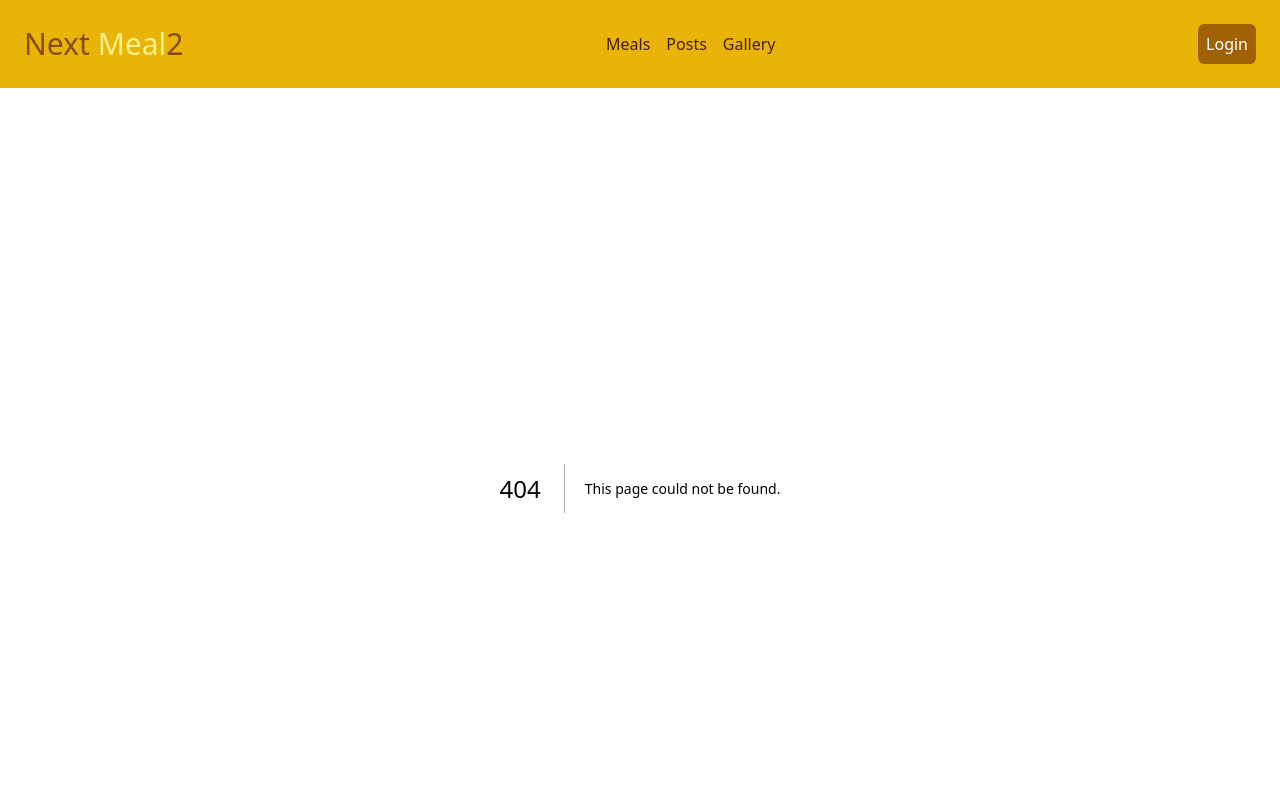
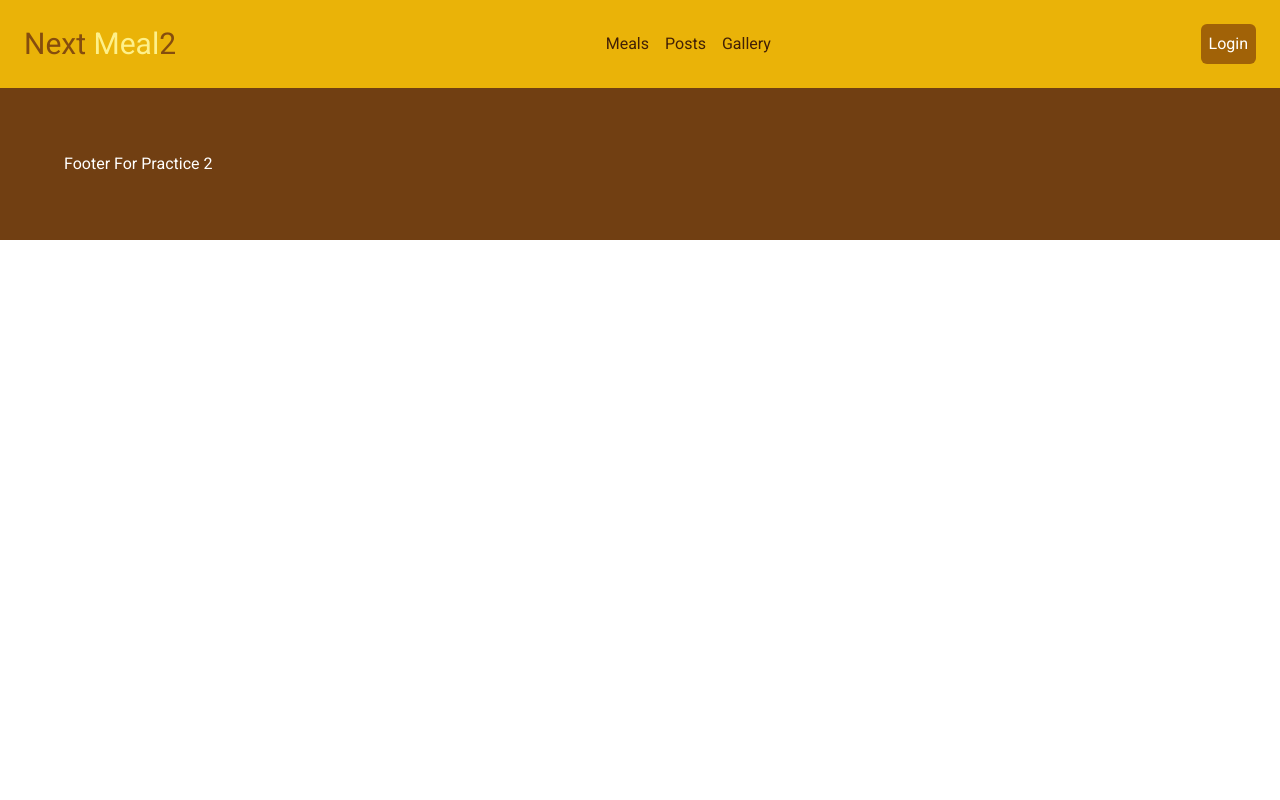
Before and after one commit to JannatulAfrozFaria/next-js-practice-2, a Next.js app: page /about in a window 1280 px wide. Before the commit this address had no page. Shown: the top 800 px of the page. Built offline with nearby package versions, Linux system fonts and the light colour scheme.

Commit message:
about route created

```diff
--- /dev/null
+++ b/src/app/about/page.jsx
@@ -0,0 +1,11 @@
+import React from 'react';
+
+const page = () => {
+    return (
+        <div>
+
+        </div>
+    );
+};
+
+export default page;
--- a/src/app/layout.js
+++ b/src/app/layout.js
@@ -4,7 +4,7 @@ import Link from "next/link";
 import NavBar from "@/components/NavBar";
 import {Roboto} from "next/font/google"
 
-const roboto = Roboto({weight: ['400','500','800'],subsets:["greek"]});
+const roboto = Roboto({weight: ['400','500','700','900'],subsets:["greek"]});
 const geistSans = localFont({
   src: "./fonts/GeistVF.woff",
   variable: "--font-geist-sans",
@@ -28,7 +28,8 @@ export default function RootLayout({ children }) {
   return (
     <html lang="en">
       <body
-        className={` {roboto.className} ${geistSans.variable} ${geistMono.variable} antialiased`}
+        className={`${roboto.className} ${geistSans.variable} ${geistMono.variable} antialiased`}
+        // className={roboto.className}
       >
         <NavBar></NavBar>
        <div className="">
```
